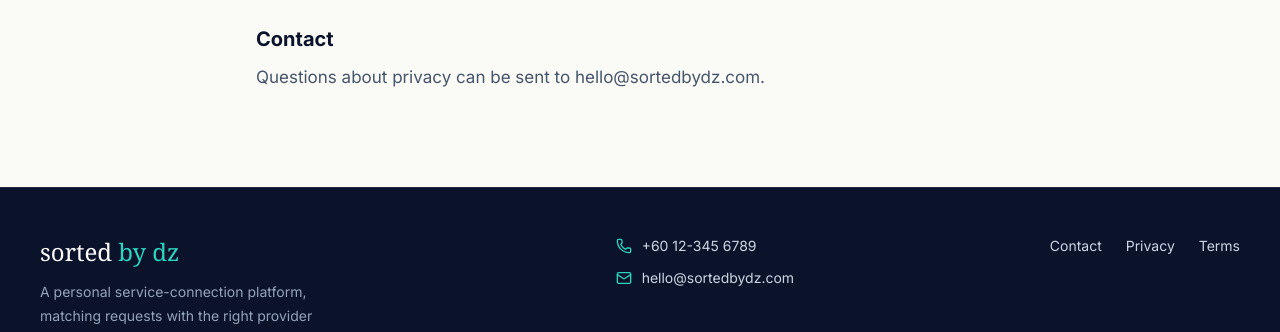
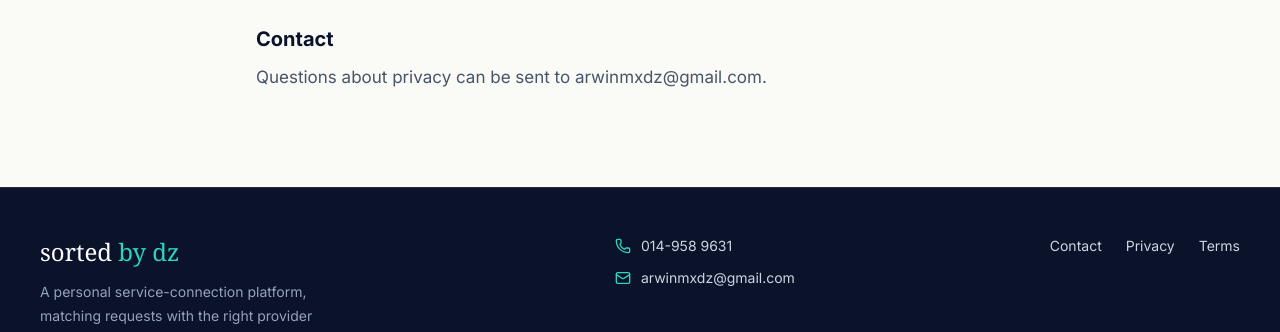
Before and after one commit to harissuresh03/sorted_by_dz, a Next.js app: page /privacy in a window 1280 px wide. Shown: the part 604-936 px from the top of the page. Built offline with nearby package versions, Linux system fonts and the light colour scheme.

Commit message:
update user credentials

```diff
--- a/app/privacy/page.tsx
+++ b/app/privacy/page.tsx
@@ -31,7 +31,7 @@ export default function Privacy() {
               </div>
               <div>
                 <h2 className="text-xl font-bold text-navy">Contact</h2>
-                <p className="mt-3">Questions about privacy can be sent to hello@sortedbydz.com.</p>
+                <p className="mt-3">Questions about privacy can be sent to arwinmxdz@gmail.com.</p>
               </div>
             </article>
           </Reveal>
--- a/components/footer.tsx
+++ b/components/footer.tsx
@@ -9,7 +9,7 @@ const legalLinks = [
 ] as const;
 
 const contactItems = [
-  { icon: Phone, label: '+60 12-345 6789', href: 'tel:+60123456789' },
+  { icon: Phone, label: '014-958 9631', href: 'tel:+60149589631' },
   { icon: Mail, label: config.email, href: `mailto:${config.email}` },
   //{ icon: Instagram, label: '@sortedbydz', href: 'https://instagram.com/sortedbydz' },
 ];
--- a/lib/data.ts
+++ b/lib/data.ts
@@ -1,4 +1,4 @@
-export const config = { whatsapp: '60123456789', email: 'hello@sortedbydz.com', area: 'Malaysia' };
+export const config = { whatsapp: '60149589631', email: 'arwinmxdz@gmail.com', area: 'Malaysia' };
 
 const services = (items: string[]) =>
   items.map((name) => ({
```
Also changed, not shown: 1 other file (tests, documents, lock files or other folders).
